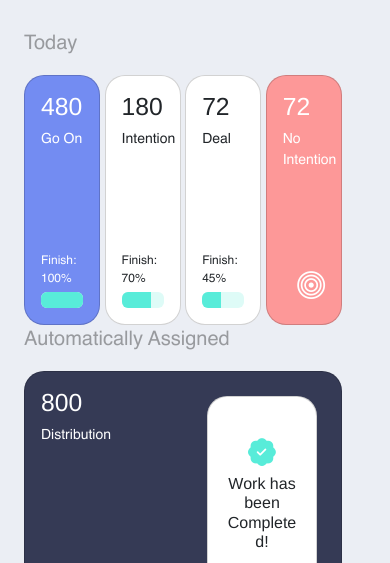
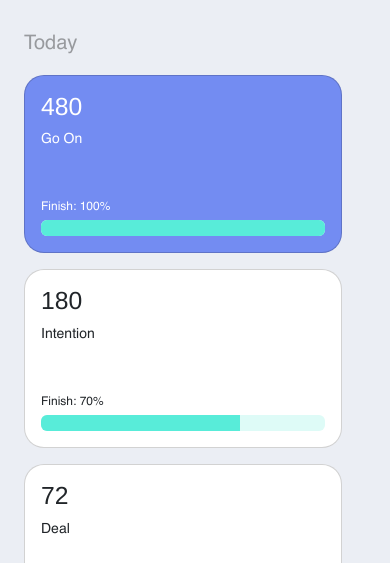
Before and after one commit to amirkhgraphic/Computer-Workshop-Project, a plain HTML site: page index.html in a window 390 px wide. Shown: the part 245-808 px from the top of the page. Drawn offline with nearby package versions, Linux system fonts and the light colour scheme.

Commit message:
responsive for mobile fixed!

```diff
--- a/styles.css
+++ b/styles.css
@@ -234,10 +234,26 @@ footer {
         flex-direction: column !important;
         gap: 2rem;
     }
+
+    .row.w-100 {
+        gap: 2rem;
+    }
 }
+
 @media only screen and (max-width: 600px){
 	.company {
         flex-direction: column-reverse;
         gap: 1rem;
     }
+
+    .cards {
+        flex-direction: column;
+        gap: 1rem;
+    }
+
+    .card {
+        width: 100%;
+        height: auto;
+    }
+
 }
```
